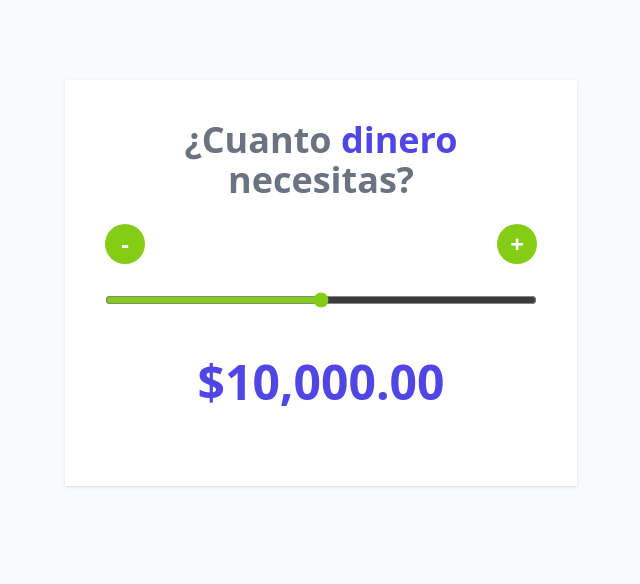
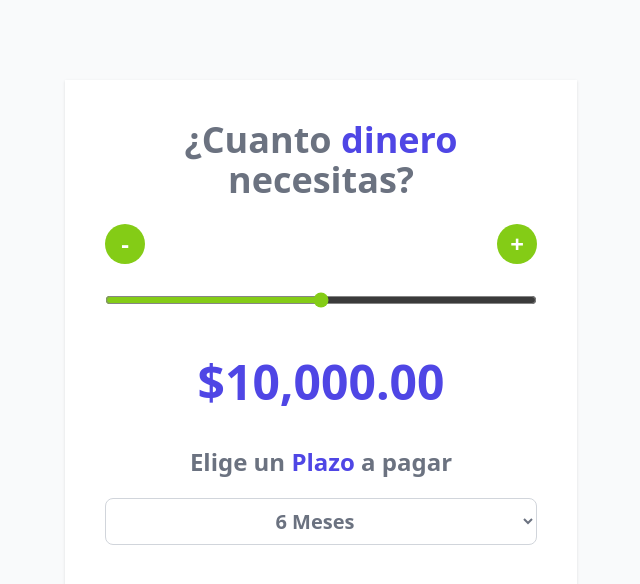
Before and after one commit to Jorgeob18/Cotizador_Prestamos_React, a React (Vite) app: page / in a window 1280 px wide. Shown: the top 584 px of the page, without its empty margins (319-959 px from the left). Built offline with nearby package versions, Linux system fonts and the light colour scheme.

Commit message:
Creando el select pra el plazo a Pagar

```diff
--- a/src/App.jsx
+++ b/src/App.jsx
@@ -54,7 +54,18 @@
         step={STEP}
         value={cantidad}
       />
-      <p className='text-center my-10 text-5xl font-extrabold text-indigo-600'>{formatearDinero(cantidad)}</p>
+      <p className='text-center my-10 text-5xl font-extrabold text-indigo-600'>{formatearDinero(cantidad)}
+      </p>
+
+      <h2 className="text-2xl font-extrabold text-gray-500 text-center">
+        Elige un <span className="text-indigo-600">Plazo</span> a pagar
+      </h2>
+
+      <select className='mt-5 w-full p-2 bg-white border border-gray-300 rounded-lg text-center text-xl font-bold text-gray-500'>
+        <option value="6">6 Meses</option>
+        <option value="12">12 Meses</option>
+        <option value="24">24 Meses</option>
+      </select>
     </div>
   )
 }
```
